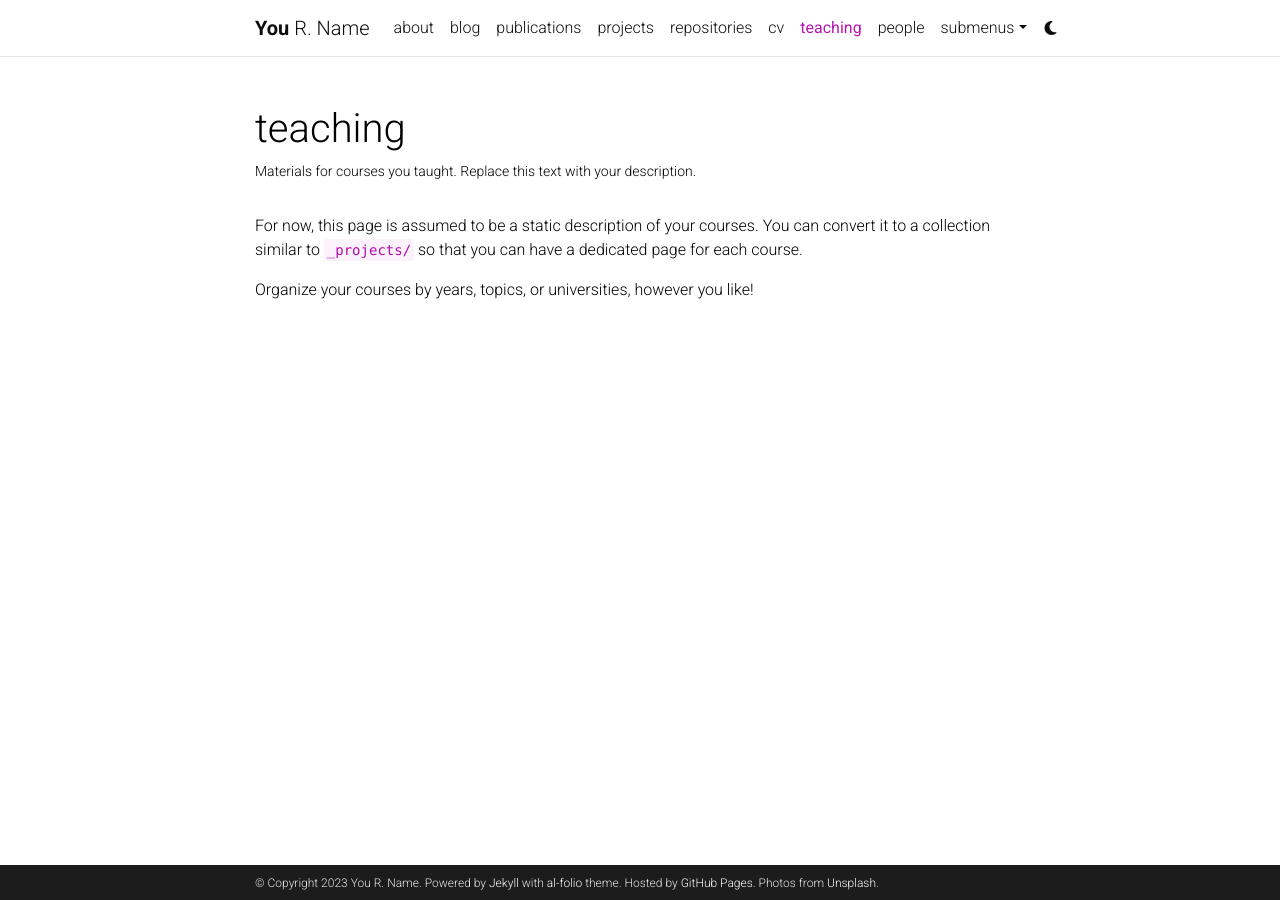
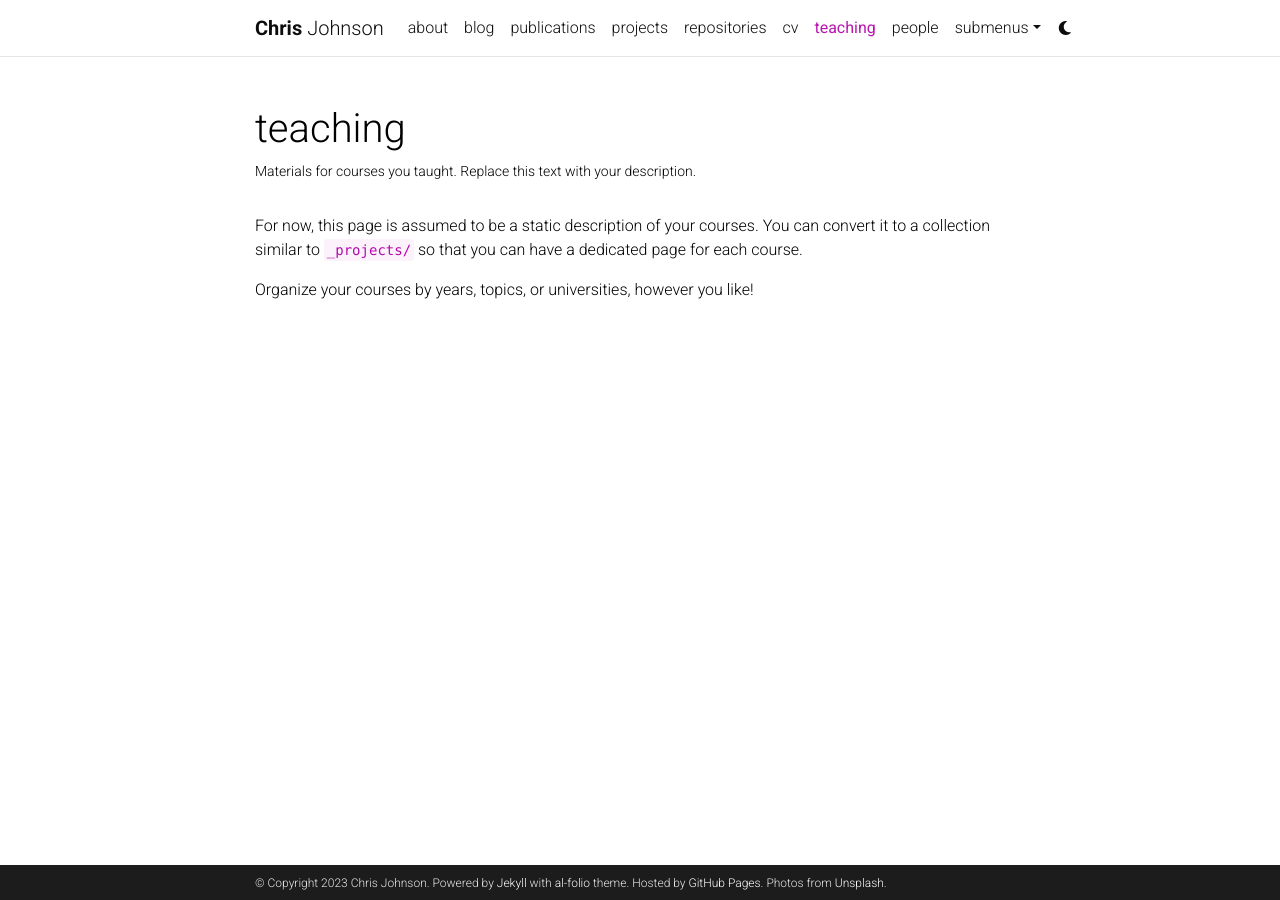
Before and after one commit to cjohnson4510/cjohnson4510.github.io, a Jekyll site: the page built from _pages/teaching.md, in a window 1280 px wide. Built offline with Jekyll 4.4.1, drawn with Linux system fonts in a browser that asks for light colours; comment, search, counter and statistics services are not loaded; a style sheet for code colours, icons or effects is not loaded.

Commit message:
Update _config.yml

```diff
--- a/_config.yml
+++ b/_config.yml
@@ -3,10 +3,10 @@
 # -----------------------------------------------------------------------------
 
 title: blank # the website title (if blank, full name will be used instead)
-first_name: You
-middle_name: R.
-last_name: Name
-email: you@example.com
+first_name: Chris
+middle_name:
+last_name: Johnson
+email: cjohnson18@me.com
 description: > # the ">" symbol means to ignore newlines until "footer_text:"
   A simple, whitespace theme for academics. Based on [*folio](https://github.com/bogoli/-folio) design.
 footer_text: >
@@ -18,8 +18,8 @@
 lang: en # the language of your site (for example: en, fr, cn, ru, etc.)
 icon: ⚛️  # the emoji used as the favicon (alternatively, provide image name in /assets/img/)
 
-url: https://alshedivat.github.io # the base hostname & protocol for your site
-baseurl: /al-folio # the subpath of your site, e.g. /blog/
+url: https://cjohnson4510.github.io # the base hostname & protocol for your site
+baseurl: # the subpath of your site, e.g. /blog/
 last_updated: false # set to true if you want to display last updated in the footer
 impressum_path:  # set to path to include impressum link in the footer, use the same path as permalink in a page, helps to conform with EU GDPR
 
```
